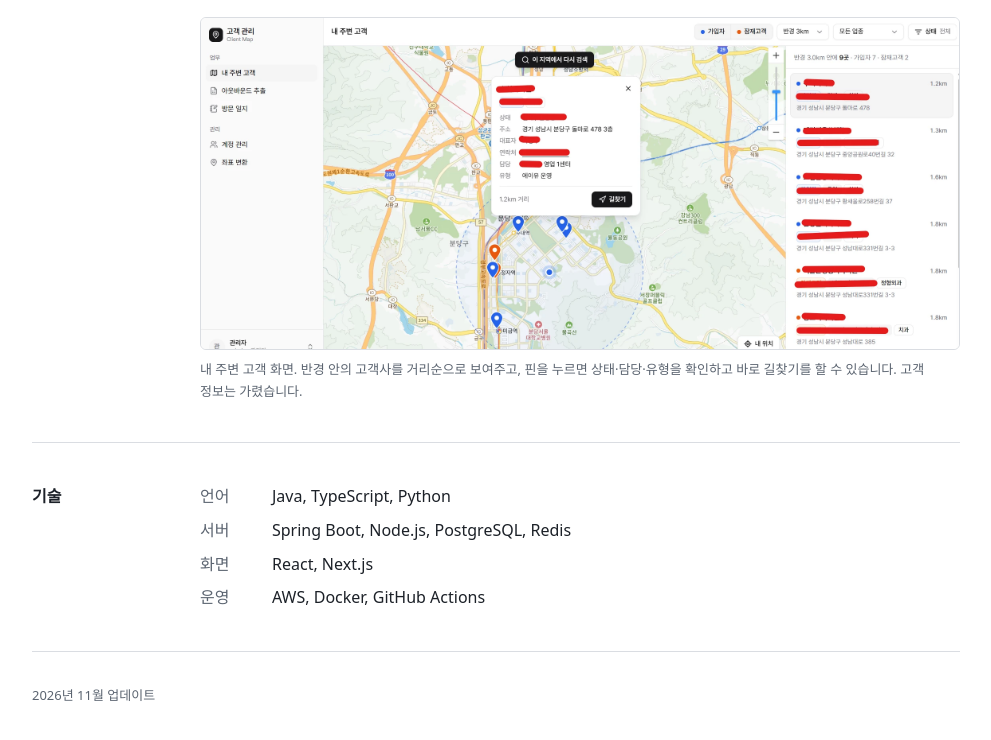
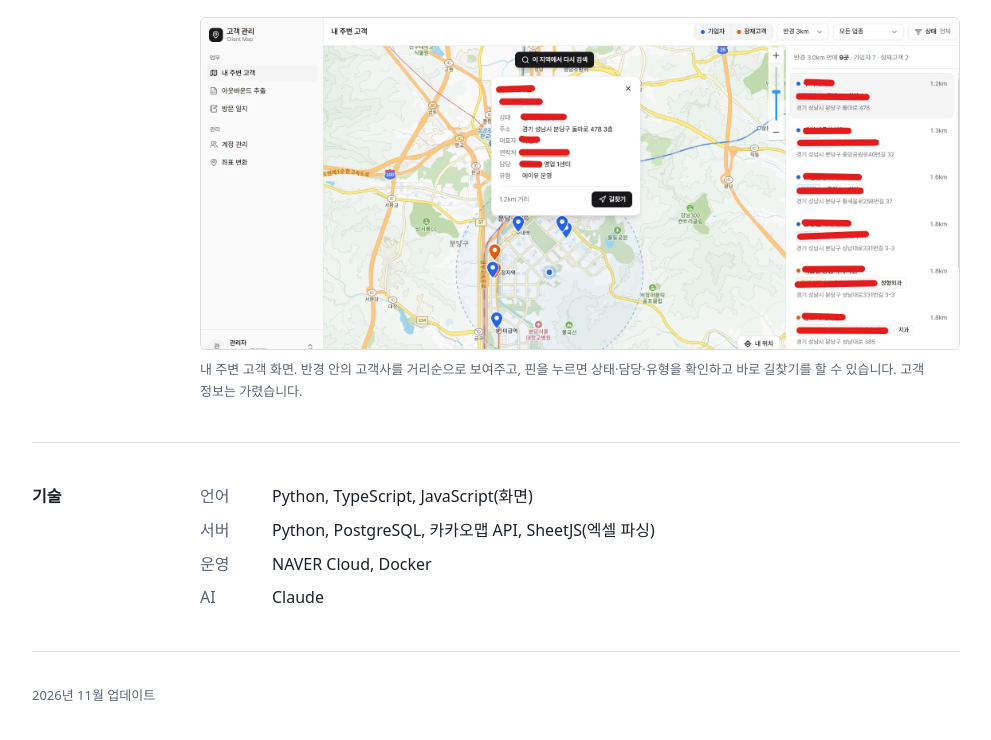
Before and after one commit to femental/femental.github.io, a website: page index.html in a window 1280 px wide. Shown: the part 1234-1974 px from the top of the page, without its empty margins (144-1135 px from the left). Drawn offline with Linux system fonts and the light colour scheme; a web font is replaced by a local one.

Commit message:
Replace placeholder skills with the real stack
- Language: Python, TypeScript, JavaScript
- Server: Python, PostgreSQL, Kakao Maps API, SheetJS
- Ops: NAVER Cloud, Docker
- AI: Claude

Co-Authored-By: Claude Opus 5.5 <noreply@anthropic.com>

```diff
--- a/index.html
+++ b/index.html
@@ -92,10 +92,10 @@
     <section class="row" id="skills">
       <h2 class="row__label">기술</h2>
       <dl class="row__body skills">
-        <div><dt>언어</dt><dd>Java, TypeScript, Python</dd></div>
-        <div><dt>서버</dt><dd>Spring Boot, Node.js, PostgreSQL, Redis</dd></div>
-        <div><dt>화면</dt><dd>React, Next.js</dd></div>
-        <div><dt>운영</dt><dd>AWS, Docker, GitHub Actions</dd></div>
+        <div><dt>언어</dt><dd>Python, TypeScript, JavaScript(화면)</dd></div>
+        <div><dt>서버</dt><dd>Python, PostgreSQL, 카카오맵 API, SheetJS(엑셀 파싱)</dd></div>
+        <div><dt>운영</dt><dd>NAVER Cloud, Docker</dd></div>
+        <div><dt>AI</dt><dd>Claude</dd></div>
       </dl>
     </section>
 
```
